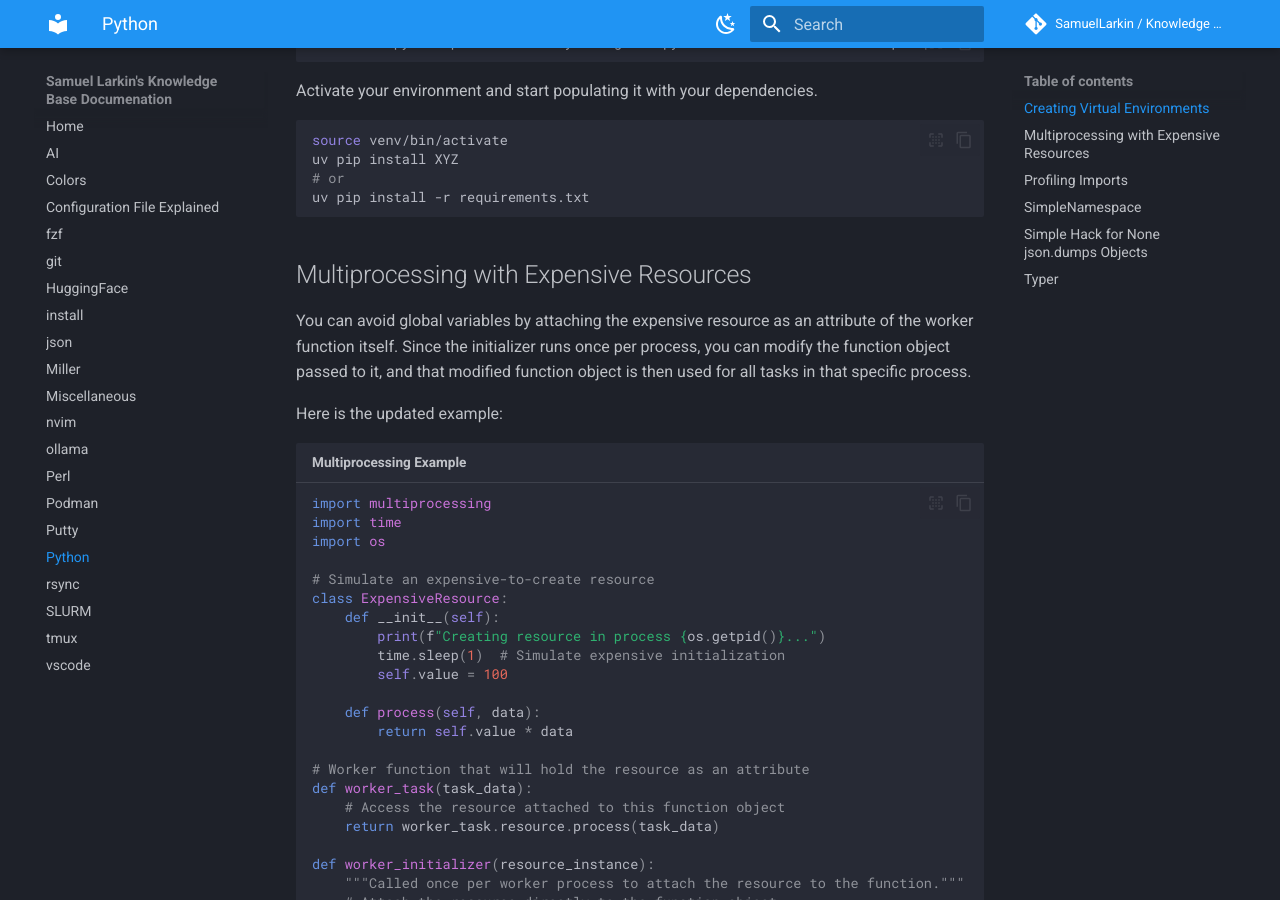
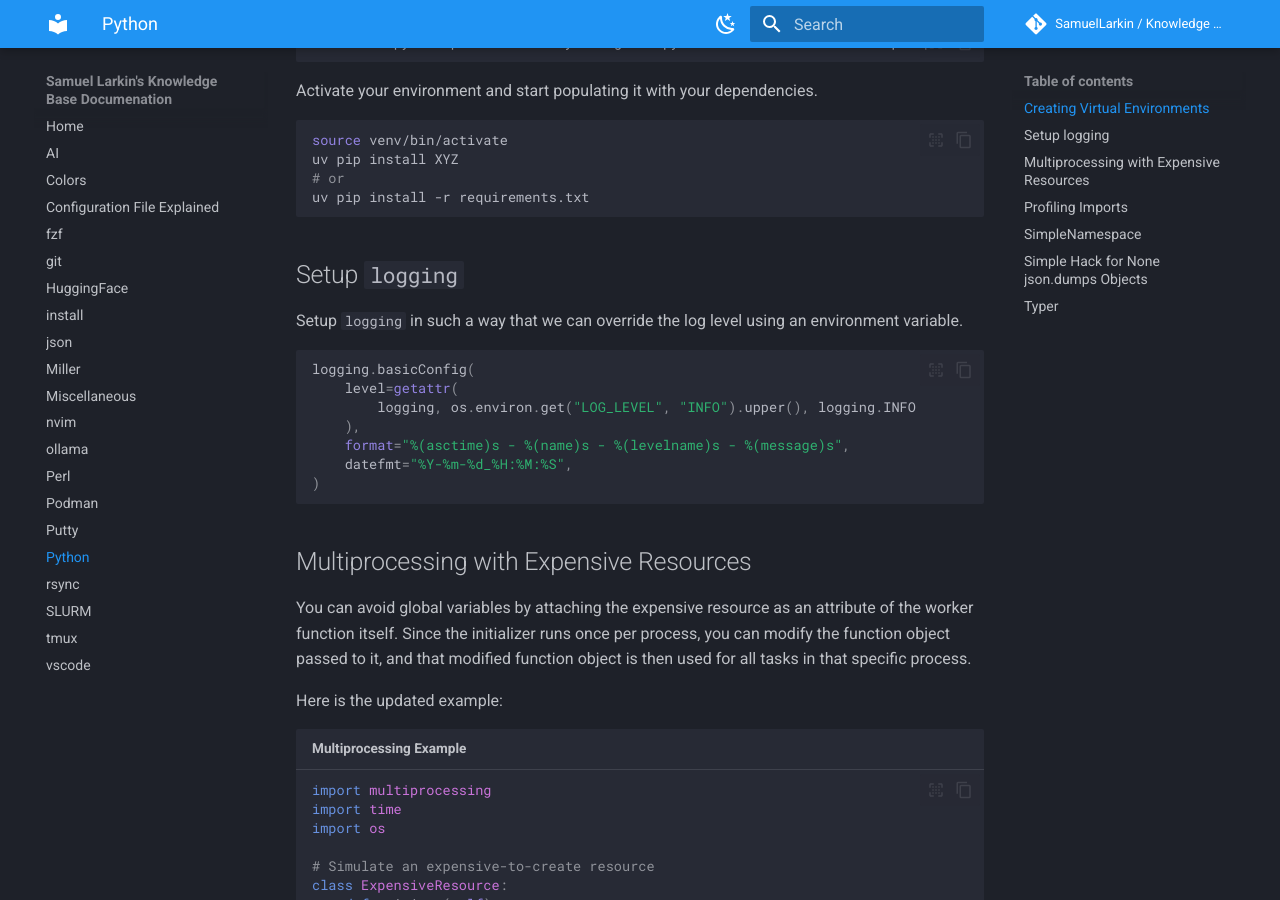
Before and after one commit to SamuelLarkin/kb, an MkDocs documentation site: the page built from docs/python.md, in a window 1280 px wide and 900 px high, scrolled down 389 px. Built offline with MkDocs 1.6.1 and Material for MkDocs 9.7.7, drawn with Linux system fonts in a browser that asks for light colours; comment, search, counter and statistics services are not loaded; the version menu is left out.

Commit message:
docs(python): setting up logging

````diff
--- a/docs/python.md
+++ b/docs/python.md
@@ -24,6 +24,21 @@ source venv/bin/activate
 uv pip install XYZ
 # or
 uv pip install -r requirements.txt
+```
+
+## Setup `logging`
+
+Setup `logging` in such a way that we can override the log level using an environment variable.
+
+```python
+logging.basicConfig(
+    level=getattr(
+        logging, os.environ.get("LOG_LEVEL", "INFO").upper(), logging.INFO
+    ),
+    format="%(asctime)s - %(name)s - %(levelname)s - %(message)s",
+    datefmt="%Y-%m-%d_%H:%M:%S",
+)
+
 ```
 
 ## Multiprocessing with Expensive Resources
````
